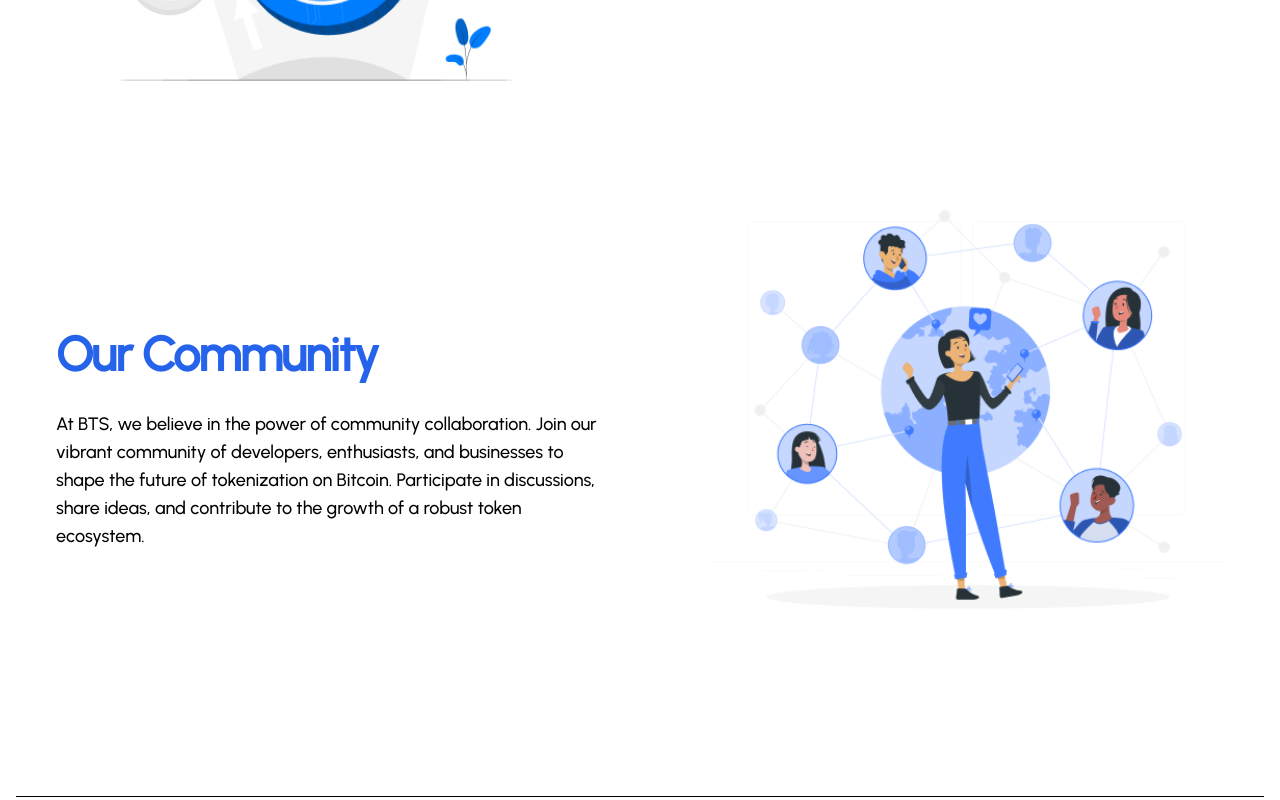
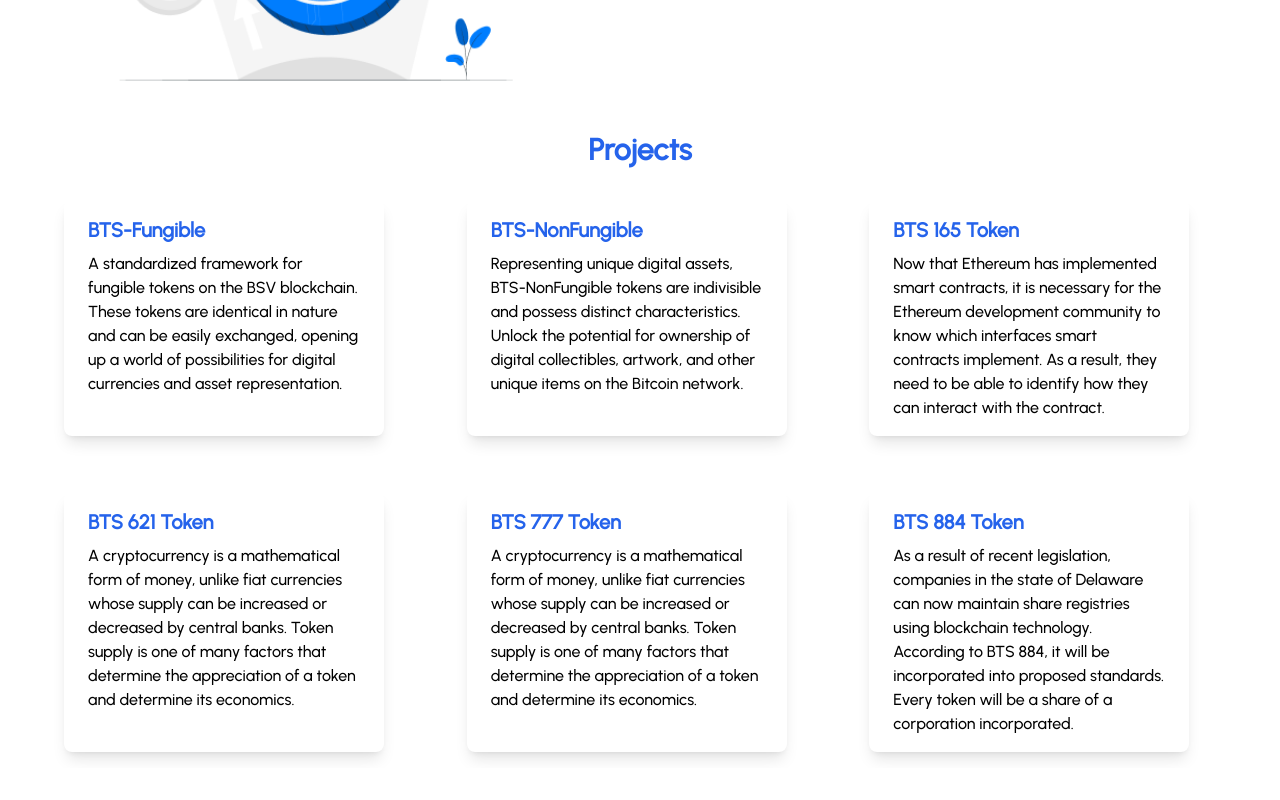
Before and after one commit to shaikahmadnawaz/bitcoin-token-standards, a React (Vite) app: page / in a window 1280 px wide. Shown: the part 1020-1820 px from the top of the page. Built offline with nearby package versions, Linux system fonts and the light colour scheme.

Commit message:
basic token section implemented

```diff
--- a/src/components/Navbar.jsx
+++ b/src/components/Navbar.jsx
@@ -46,7 +46,7 @@
               <li key={item.name}>
                 <Link
                   to={item.href}
-                  className="font-semibold cursor-pointer px-2  hover:rounded-full hover:py-[0.3rem]"
+                  className="font-semibold cursor-pointer px-2 hover:text-blue-600"
                 >
                   {item.name}
                 </Link>
--- a/src/pages/home/Community.jsx
+++ b/src/pages/home/Community.jsx
@@ -3,7 +3,7 @@
     <section className="w-full bg-white" id="home">
       <div className="mx-auto max-w-7xl h-full lg:py-6 lg:grid items-center lg:grid-cols-12 lg:gap-x-8 lg:px-8">
         {" "}
-        <div className="flex flex-col justify-center px-4 py-12 md:py-16 lg:col-span-7 lg:gap-x-6 lg:px-6 lg:py-24 xl:col-span-6">
+        <div className="flex flex-col justify-center px-4 lg:col-span-7 lg:gap-x-6 lg:px-6 lg:py-24 xl:col-span-6">
           {" "}
           <h1 className="mt-8 text-2xl text-blue-600 font-bold tracking-tight text-primary lg:text-5xl">
             Our Community{" "}
--- /dev/null
+++ b/src/pages/home/TokensCard.jsx
@@ -0,0 +1,63 @@
+import { Link } from "react-router-dom";
+
+const tokenData = [
+  {
+    title: "BTS-Fungible",
+    description:
+      "A standardized framework for fungible tokens on the BSV blockchain. These tokens are identical in nature and can be easily exchanged, opening up a world of possibilities for digital currencies and asset representation.",
+  },
+  {
+    title: "BTS-NonFungible",
+    description:
+      "Representing unique digital assets, BTS-NonFungible tokens are indivisible and possess distinct characteristics. Unlock the potential for ownership of digital collectibles, artwork, and other unique items on the Bitcoin network.",
+  },
+  {
+    title: "BTS 165 Token",
+    description:
+      "Now that Ethereum has implemented smart contracts, it is necessary for the Ethereum development community to know which interfaces smart contracts implement. As a result, they need to be able to identify how they can interact with the contract.",
+  },
+  {
+    title: "BTS 621 Token",
+    description:
+      "A cryptocurrency is a mathematical form of money, unlike fiat currencies whose supply can be increased or decreased by central banks. Token supply is one of many factors that determine the appreciation of a token and determine its economics.",
+  },
+  {
+    title: "BTS 777 Token",
+    description:
+      "A cryptocurrency is a mathematical form of money, unlike fiat currencies whose supply can be increased or decreased by central banks. Token supply is one of many factors that determine the appreciation of a token and determine its economics.",
+  },
+  {
+    title: "BTS 884 Token",
+    description:
+      "As a result of recent legislation, companies in the state of Delaware can now maintain share registries using blockchain technology. According to BTS 884, it will be incorporated into proposed standards. Every token will be a share of a corporation incorporated.",
+  },
+];
+
+const TokensCard = () => {
+  return (
+    <div className="mx-auto max-w-7xl h-full px-8">
+      <div className="bg-white rounded-lg overflow-hidden m-4">
+        <h1 className="text-3xl font-bold mb-4 md:text-center text-blue-600">
+          Projects
+        </h1>
+        <Link className="grid gap-6 sm:grid-cols-1 md:grid-cols-2 lg:grid-cols-3">
+          {tokenData.map((token, index) => (
+            <div
+              key={index}
+              className="max-w-xs flex bg-white shadow-lg rounded-lg overflow-hidden m-4"
+            >
+              <div className="px-6 py-4">
+                <h2 className="font-bold text-xl text-blue-600 mb-2">
+                  {token.title}
+                </h2>
+                <p className="text-black text-base">{token.description}</p>
+              </div>
+            </div>
+          ))}
+        </Link>
+      </div>
+    </div>
+  );
+};
+
+export default TokensCard;
--- a/src/pages/home/index.jsx
+++ b/src/pages/home/index.jsx
@@ -1,5 +1,6 @@
 import About from "./About";
 import Community from "./Community";
+import TokensCard from "./TokensCard";
 import Hero from "./hero";
 
 const Landing = () => {
@@ -7,6 +8,7 @@
     <>
       <Hero />
       <About />
+      <TokensCard />
       <Community />
     </>
   );
```
